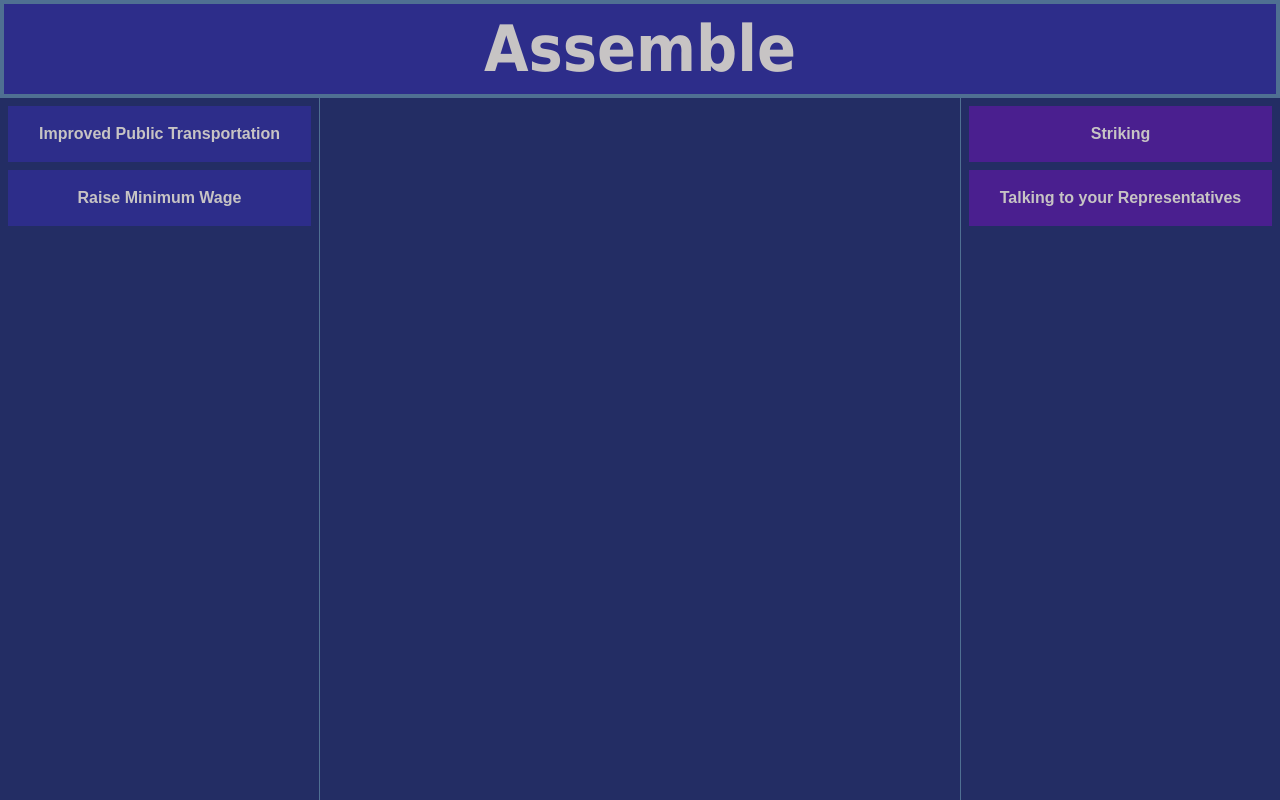
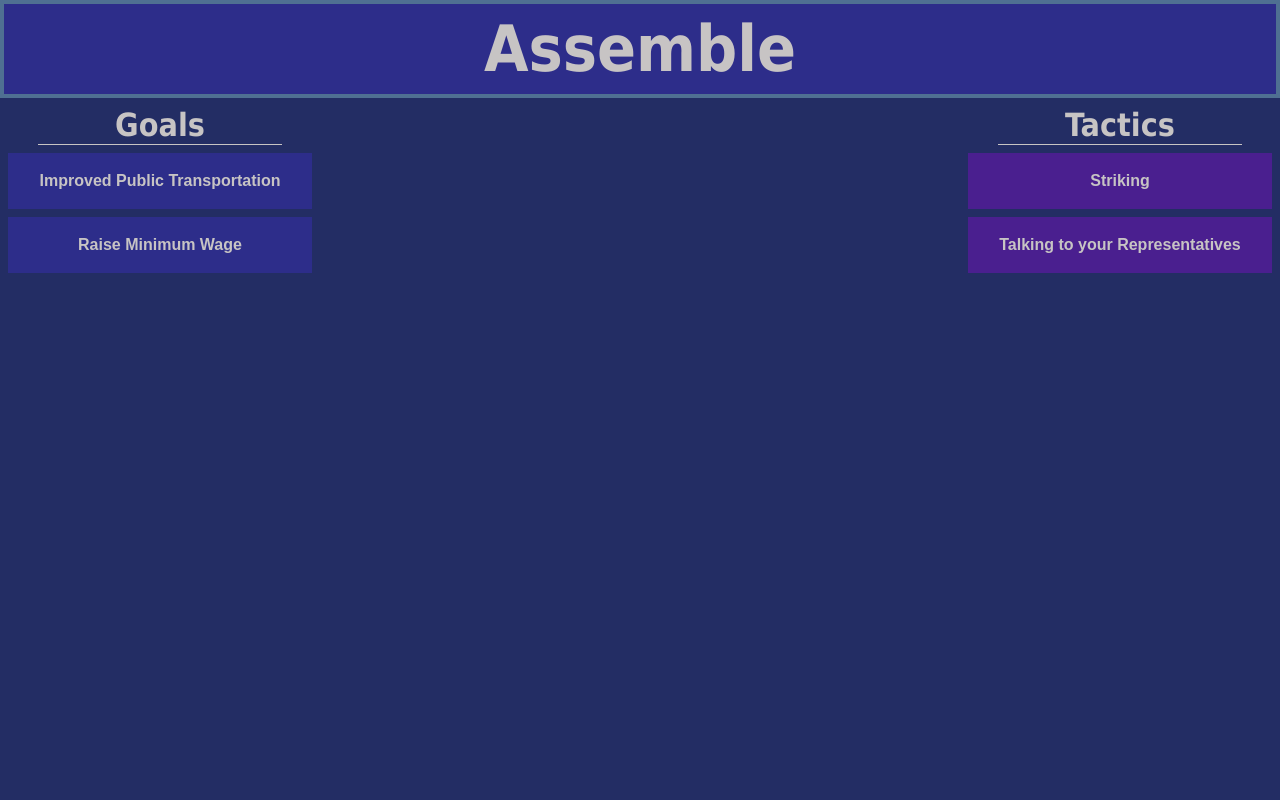
Before and after one commit to isaac-benjamin/assemble, a Next.js app in the folder assemble/: page / in a window 1280 px wide. Built offline with nearby package versions, Linux system fonts and the light colour scheme.

Commit message:
collisions detecting

```diff
--- a/assemble/app/globals.css
+++ b/assemble/app/globals.css
@@ -27,6 +27,13 @@ h1 {
   padding: 0.5rem;
 }
 
+@layer base{
+  h2{
+    font: bold 2em Tahoma, sans-serif;
+    text-align: center;
+  }
+}
+
 @layer components{
 
 }
--- a/assemble/app/matchable.tsx
+++ b/assemble/app/matchable.tsx
@@ -11,8 +11,10 @@ interface propType extends DraggingData{
 };
 
 export default function Matchable(props :propType){
-    const {setNodeRef} = useDroppable({id: props.id, data: {isGoal:props.isGoal}});
     const draggable = useDraggable({id: props.id, data : {isGoal:props.isGoal}});
+    const {setNodeRef} = useDroppable({id: props.id,
+                data: {isGoal:props.isGoal},
+                disabled: draggable.isDragging});
     const combinedRef = useCombinedRefs(setNodeRef, draggable.setNodeRef);
     const style = {transform: CSS.Translate.toString(draggable.transform)};
 
--- a/assemble/app/matching.tsx
+++ b/assemble/app/matching.tsx
@@ -1,18 +1,21 @@
 'use client'
 
-import { DndContext, DragEndEvent, DragOverEvent, useDroppable } from "@dnd-kit/core";
+import { DndContext, DragEndEvent, useDroppable, pointerWithin, rectIntersection, Active, ClientRect, DroppableContainer } from "@dnd-kit/core";
 import {restrictToWindowEdges} from '@dnd-kit/modifiers';
 import Goal from "./goal";
 import Tactic from "./tactic";
+import SortStartColumn from "./sortStartColumn";
 import { useEffect, useState } from "react";
-import { GoalProps, MatchData, TacticProps, GoalData, TacticData } from "./sharedTypes";
+import { MatchData, GoalData, TacticData, MatchableProps } from "./sharedTypes";
 import { getGoalsAndTasks } from "./serverCalls";
 import Match from "./match";
+import { RectMap } from "@dnd-kit/core/dist/store";
+import { Coordinates } from "@dnd-kit/utilities";
 
 export default function Matching(){
 
-    const [goals,setGoals] = useState<GoalProps[]>([]);
-    const [tactics,setTactics] = useState<TacticProps[]>([]);
+    const [goals,setGoals] = useState<MatchableProps[]>([]);
+    const [tactics,setTactics] = useState<MatchableProps[]>([]);
     const [matches,setMatches] = useState<MatchData[]>([]);
     const {setNodeRef} = useDroppable({id:-1});
 
@@ -21,20 +24,20 @@ export default function Matching(){
             const tacticData: TacticData[] = JSON.parse(data.tactics);
             const goalData :GoalData[] = JSON.parse(data.goals);
             const goalCount = goalData.length;
-            const tacProps :TacticProps[] = [];
-            const goalProps: GoalProps[]= [];
+            const tacProps :MatchableProps[] = [];
+            const goalProps: MatchableProps[]= [];
 
             goalData.forEach(goal => {
-                const props :GoalProps = {
-                    'goalData':goal,
+                const props :MatchableProps = {
+                    'unitData':goal,
                     'dragData':{'id':goal.listKey, 'coords': {x:0, y:0}, inMiddle:false}
                 };
                 goalProps.push(props);
             });
 
             tacticData.forEach(tac => {
-                const props :TacticProps = {
-                    'tacticData':tac,
+                const props :MatchableProps = {
+                    'unitData':tac,
                     'dragData':{'id':tac.listKey+goalCount, coords:{x:0, y:0}, inMiddle:false}
                 };
                 tacProps.push(props);
@@ -50,58 +53,62 @@ export default function Matching(){
 
     return(
         <div className="grow flex flex-col">
-            <DndContext onDragEnd={handleDragEnd} modifiers={[restrictToWindowEdges]}> {/*All three columns (one draggable area)*/}
+            <DndContext onDragEnd={handleDragEnd} modifiers={[restrictToWindowEdges]} collisionDetection={customCollisionDetect}> {/*All three columns (one draggable area)*/}
                 <div className="flex border-collapse grow">
 
                     {/* Goal column */}
-                    <div className="border-r border-accentColor p-2 h-full flex flex-col gap-y-2 w-1/4">
+                    <SortStartColumn name="Goals" leftSide={true}>
                         {
                             goals.map((goal)=>{
                                 return(
-                                    <Goal key={goal.goalData.listKey} goalData={goal.goalData} dragData={goal.dragData}/>
+                                    <Goal key={goal.unitData.listKey} goalData={goal.unitData} dragData={goal.dragData}/>
                                 );
                             })
                         }
-                    </div>
+                    </SortStartColumn>
+
 
                     {/* Middle column */}
                     <div className="flex-col-reverse flex-1 h-full" ref={setNodeRef}>
-
+                        {/* Why doesn't this count as droppable??? */}
                     </div>
 
                     {/* tactics column */}
-                    <div className="border-l border-accentColor p-2 h-full flex flex-col gap-y-2 w-1/4">
+                    <SortStartColumn name={'Tactics'} leftSide={false}>
                         {
                             tactics.map((tactic)=>{
                                 return(
-                                    <Tactic key={tactic.tacticData.listKey} tacticData={tactic.tacticData} dragData={tactic.dragData} />
+                                    <Tactic key={tactic.unitData.listKey} tacticData={tactic.unitData} dragData={tactic.dragData} />
                                 );
                             })
                         }
-                    </div>
+                    </SortStartColumn>
                 </div>
             </DndContext>
         </div>
     );
 
     function handleDragEnd(event:DragEndEvent){
-        const over = event.over
+        const collisions = event.collisions;
         const delta = event.delta;
         const activeId = event.active.id as number;
         const isGoal = event.active.data.current?.isGoal;
+
+        console.log("Collisions:", collisions,"\n Over:", event.over);
 
 
 
         if(isGoal==null){
             console.log("UH OH - isGoal = null");
-        }else if(isGoal==false){
-            console.log("Tactic Dragged")
         }else{
-            console.log("Goal dragged")
-            const nextGoals = goals.map((c)=>{
+            console.log("Unit dragged")
+
+            const currentList = isGoal?goals:tactics;
+
+            const nextList = currentList.map((c)=>{
                 if(c.dragData.id==activeId){
                     return({
-                        goalData:c.goalData,
+                        unitData:c.unitData,
                         dragData: {
                             ...c.dragData,
                             coords: {
@@ -113,8 +120,9 @@ export default function Matching(){
                 }else{
                     return c;
                 }
-            })
-            setGoals(nextGoals);
+            });
+            const set = isGoal?setGoals:setTactics;
+            set(nextList);
         }
 
 
@@ -124,4 +132,17 @@ export default function Matching(){
 
     }
 
+    function customCollisionDetect(args: { active: Active; collisionRect: ClientRect; droppableRects: RectMap; droppableContainers: DroppableContainer[]; pointerCoordinates: Coordinates | null; }) {
+        // First, let's see if there are any collisions with the pointer
+        const pointerCollisions = pointerWithin(args);
+
+        // Collision detection algorithms return an array of collisions
+        if (pointerCollisions.length > 0) {
+            return pointerCollisions;
+        }
+
+        // If there are no collisions with the pointer, return rectangle intersections
+        return rectIntersection(args);
+    };
+
 }
--- a/assemble/app/sharedTypes.ts
+++ b/assemble/app/sharedTypes.ts
@@ -1,4 +1,13 @@
 import { Coordinates } from "@dnd-kit/utilities";
+
+/*
+    dragging - information only related to how the component is dragged across the screen
+    Matchable - Goal or Tactic
+    Match - A paring of both one goal and one tactic
+
+    _____Data - front end data: information about the subject that must be displayed to user
+    Props - combination of some type of frontend data AND dragging data
+*/
 
 
 //VERY COUNTER-INTUITIVE - this is the props for the matchable.tsx component
@@ -14,23 +23,18 @@ interface MatchableData{
     description?: string;
 };
 
+export interface MatchableProps{
+    unitData: MatchableData //Data specific to whatever type of matchable is being used
+    dragData: DraggingData;
+}
+
 export interface GoalData extends MatchableData{
     relation?:string;
 };
 
-export interface GoalProps{
-    goalData: GoalData;
-    dragData: DraggingData;
-}
-
 export interface TacticData extends MatchableData{
     bestMatch?: number;
 };
-
-export interface TacticProps{
-    tacticData:TacticData;
-    dragData: DraggingData;
-}
 
 export interface MatchData{
     goal:GoalData;
--- /dev/null
+++ b/assemble/app/sortStartColumn.tsx
@@ -0,0 +1,18 @@
+import { ReactNode } from "react";
+
+interface startColumnProps extends React.PropsWithChildren{
+    leftSide:boolean;
+    name:string
+};
+
+export default function SortStartColumn(props:startColumnProps){
+    return(
+        <div className={`border-accentColor p-2 h-full flex flex-col gap-y-2 w-1/4 border-${props.leftSide?'r':'l'}`}>
+            <header>
+                <h2>{props.name}</h2>
+                <hr className="bg-textColor w-4/5 h-px border-0 mx-auto"/>
+            </header>
+            {props.children}
+        </div>
+    )
+}
```
